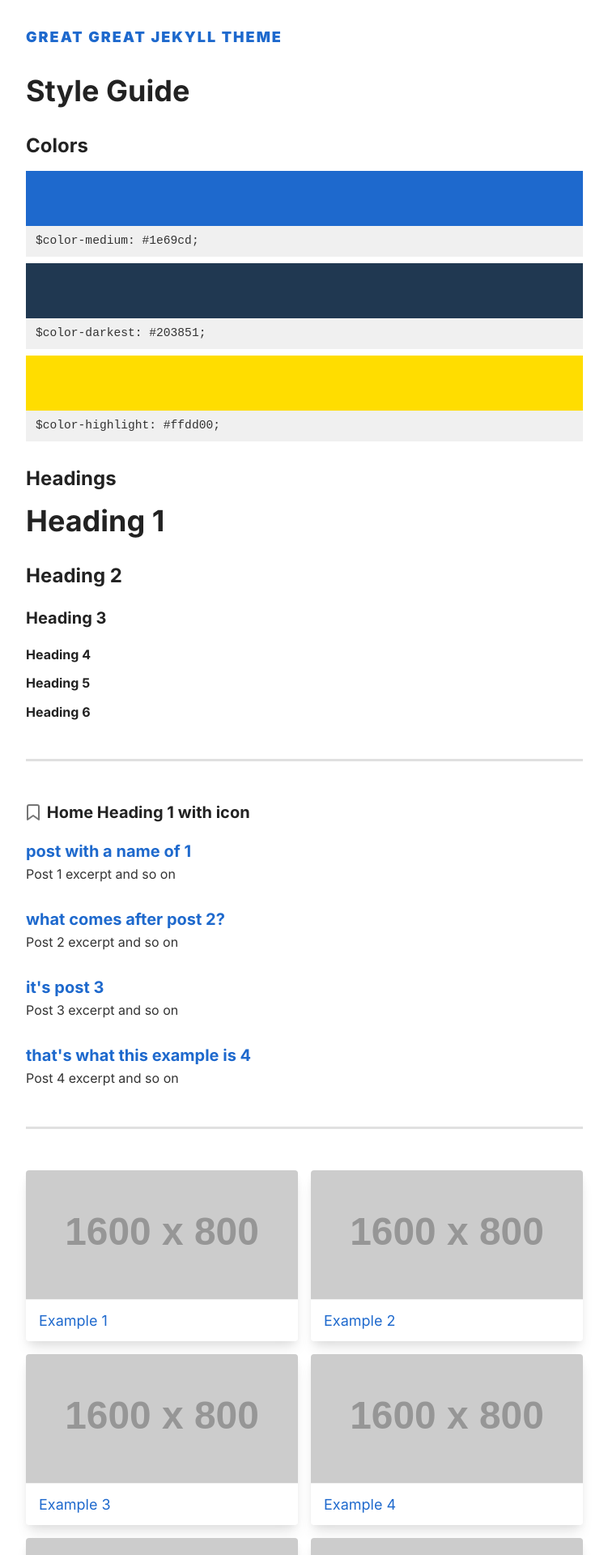
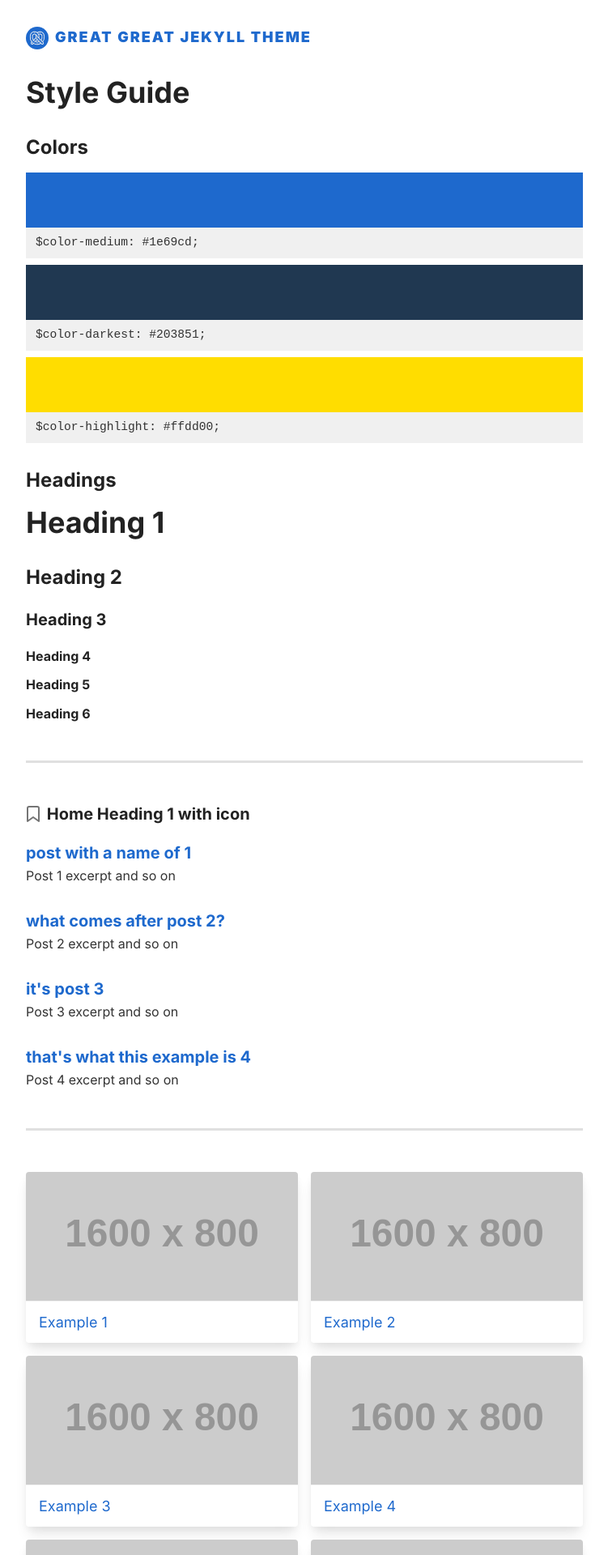
Before and after one commit to double-great/theme, a Jekyll site: the page built from index.html, in a window 1280 px wide. Shown: the top 1920 px of the page at 81% size, without its empty margins (264-1015 px from the left). Built offline with Jekyll 4.4.1, drawn with Linux system fonts in a browser that asks for light colours.

Commit message:
🚨Breaking change: _includes/icon/logo.svg is default logo; centers logo vertically

```diff
--- a/_includes/header.html
+++ b/_includes/header.html
@@ -4,10 +4,7 @@
 
   <div class="wrapper">
     <a class="site-title" rel="author" href="{{ '/' | relative_url }}"
-      >{%-if site.logo -%}
-      <div class="site-title-icon">{{site.logo}}</div>
-      {%- endif -%} {{ site.title | escape }}</a
-    >
+      ><div class="site-title-icon">{% include icon/logo.svg %}</div>{{ site.title | escape }}</a>
 
     {%-if page_paths-%}
     <button
--- a/_sass/_junkdrawer.scss
+++ b/_sass/_junkdrawer.scss
@@ -212,19 +212,21 @@
 }
 
 .site-title-icon {
-  display: inline-block;
   width: 1.75rem;
   height: 1.75rem;
   margin-right: 0.5rem;
   text-align: center;
-  vertical-align: baseline;
+  vertical-align: middle;
   background-color: $color-link;
   border-radius: 100%;
+
+  display: inline-flex;
+  align-items: center;
+  justify-content: center;
   svg {
     width: 1.25rem;
     height: 1.25rem;
     color: $color-barely;
-    vertical-align: text-top;
   }
 }
 
```
Also changed, not shown: _includes/icon/logo.svg (added).
